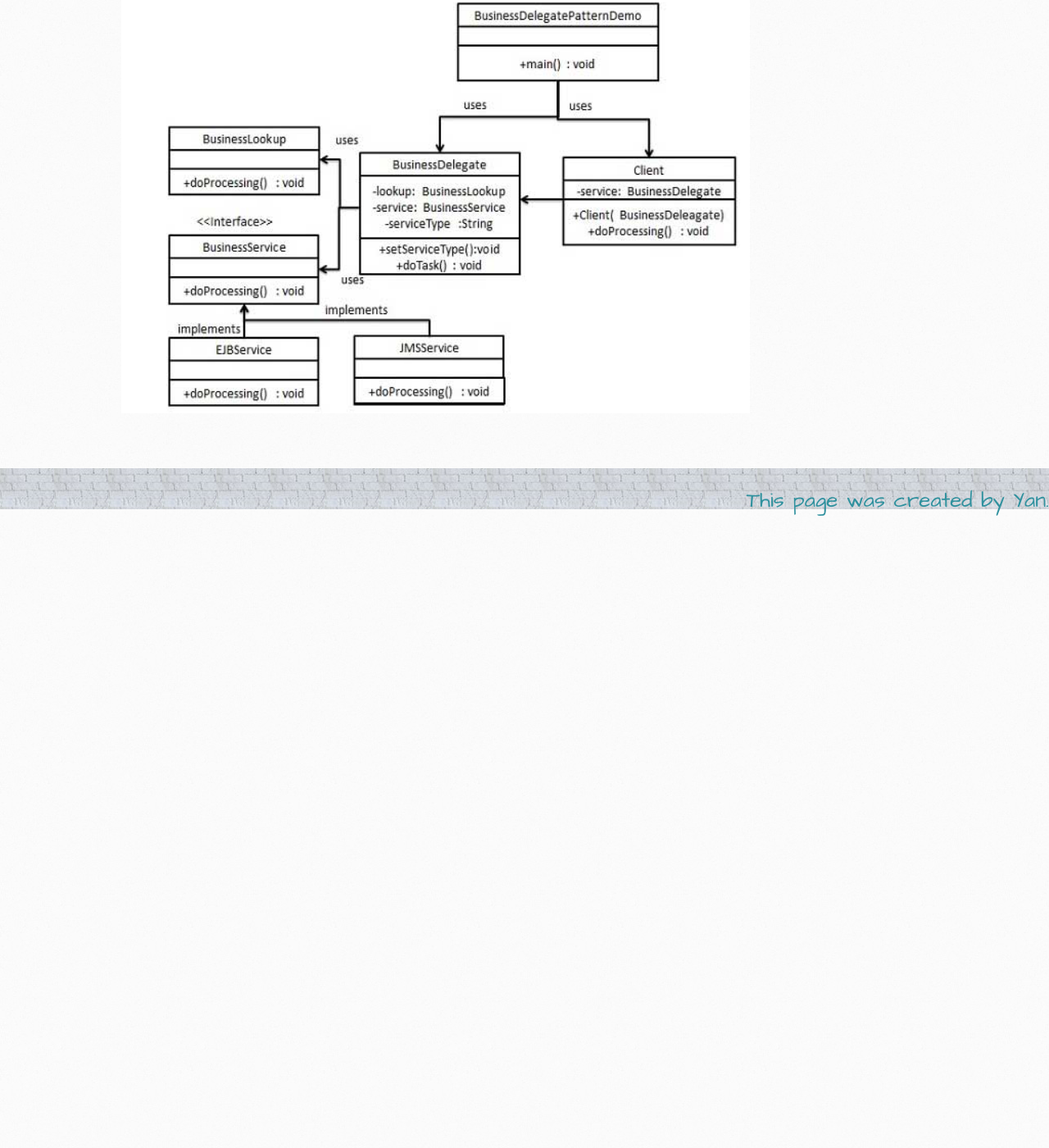
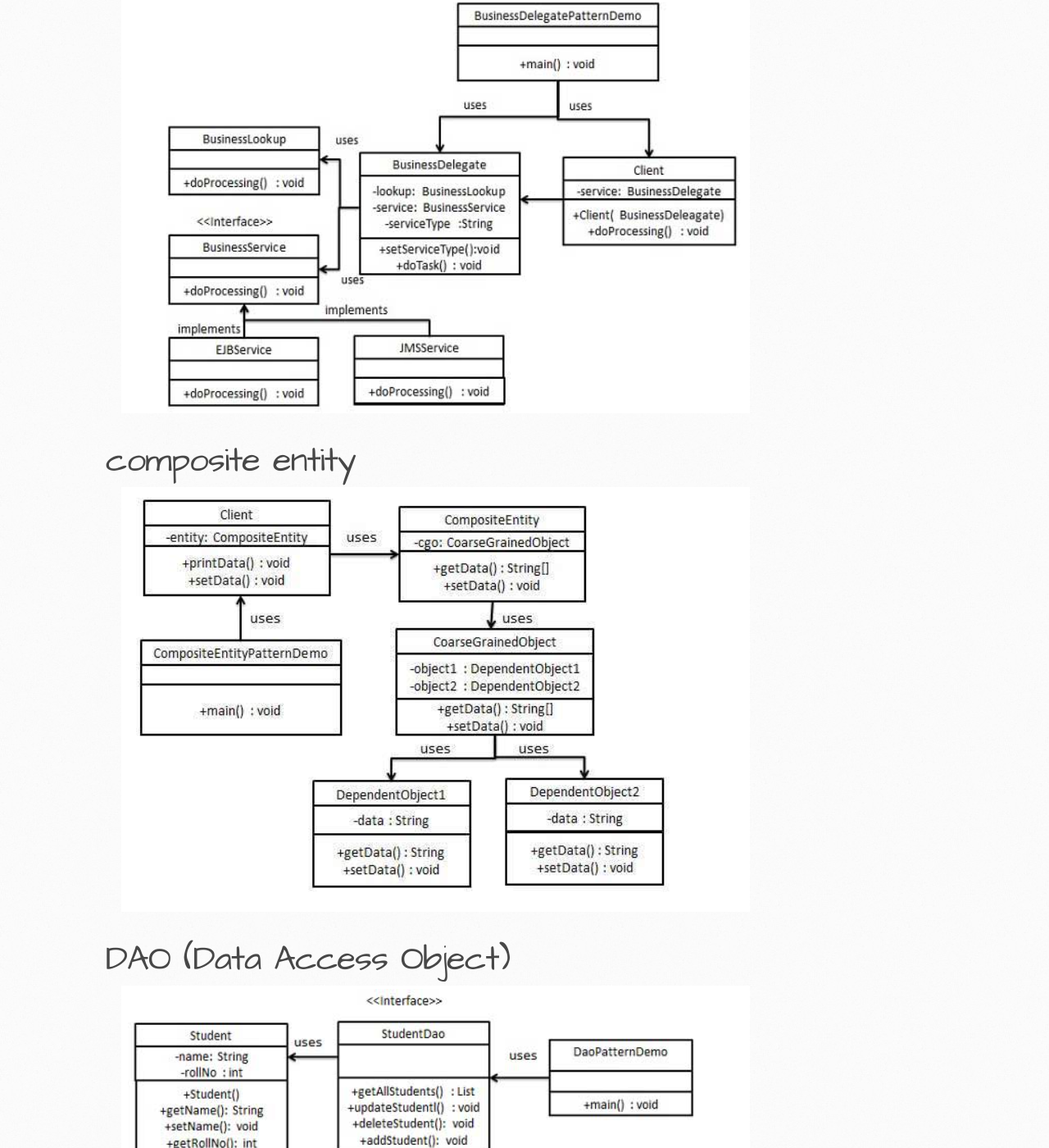
Before and after one commit to itcraftme/itcraftme, a Jekyll site: the page built from docs/it/designpattern.md, in a window 1280 px wide and 1400 px high, scrolled down 13722 px. Shown: the whole window at 82% size. Built offline with Jekyll 4.4.1, drawn with Linux system fonts in a browser that asks for light colours; our own code applies the rules of GitHub Pages for plain Markdown files; before the commit the page ends 14352 px from its top, so only the background shows below that.

Commit message:
add composite entity and dao design pattern

```diff
--- a/docs/it/designpattern.md
+++ b/docs/it/designpattern.md
@@ -55,3 +55,7 @@
 ![MVC design pattern](./images/designpattern\MVC.png)
 # business delegate
 ![business delegate design pattern](./images/designpattern\businessdelegate.png)
+# composite entity
+![composite entity design pattern](./images/designpattern\compositeentity.png)
+# DAO (Data Access Object)
+![data access object pattern](./images/designpattern\dao.png)
```
Also changed, not shown: docs/it/images/designpattern/compositeentity.png (added), docs/it/images/designpattern/dao.png (added).
